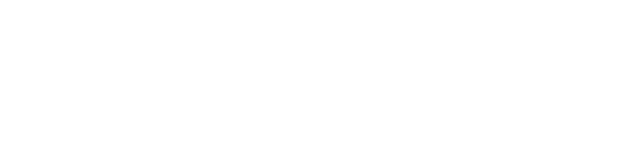
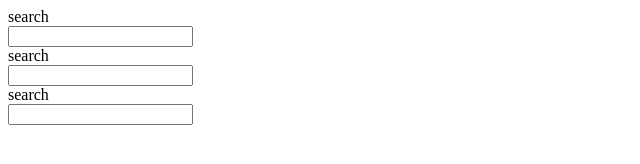
Before and after one commit to Busary/tired, a plain HTML site: page index.html in a window 1280 px wide. Shown: the whole page, without its empty margins (0-640 px from the left). Drawn offline with Linux system fonts and the light colour scheme.

Commit message:
my second commit

```diff
--- a/index.html
+++ b/index.html
@@ -7,5 +7,29 @@
 </head>
 <body>
 
+    <div>
+        <div>
+            <label for="search">search</label>
+        </div>
+
+        <input type="search" name="" id="search">
+
+    </div><div>
+        <div>
+            <label for="search">search</label>
+        </div>
+
+        <input type="search" name="" id="search">
+
+    </div>
+
+    <div>
+        <div>
+            <label for="search">search</label>
+        </div>
+
+        <input type="search" name="" id="search">
+
+
 </body>
 </html>
```
